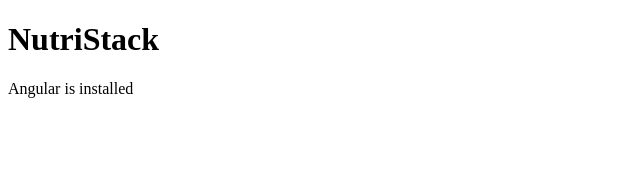
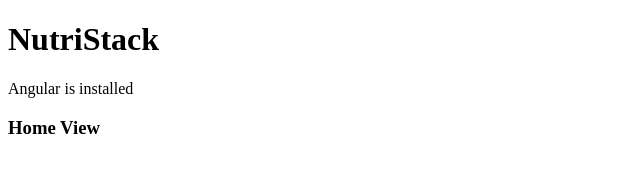
Before and after one commit to tsaiDavid/nutri-stack, a website: page public/index.html in a window 1280 px wide. Shown: the whole page, without its empty margins (0-640 px from the left). Drawn offline with nearby package versions, Linux system fonts and the light colour scheme; some packages are replaced by stand-ins of ours.

Commit message:
Wired up index page to default to the Home view

```diff
--- a/public/index.html
+++ b/public/index.html
@@ -11,6 +11,9 @@
     <!-- using below text to check if angular is required correctly -->
     {{"Angular is installed"}}
 
+    <!-- switched views being added here via ui-router -->
+    <ng ui-view/>
+
   </body>
   <!-- bower deps start -->
   <script src="../lib/angular/angular.js" charset="utf-8"></script>
```
